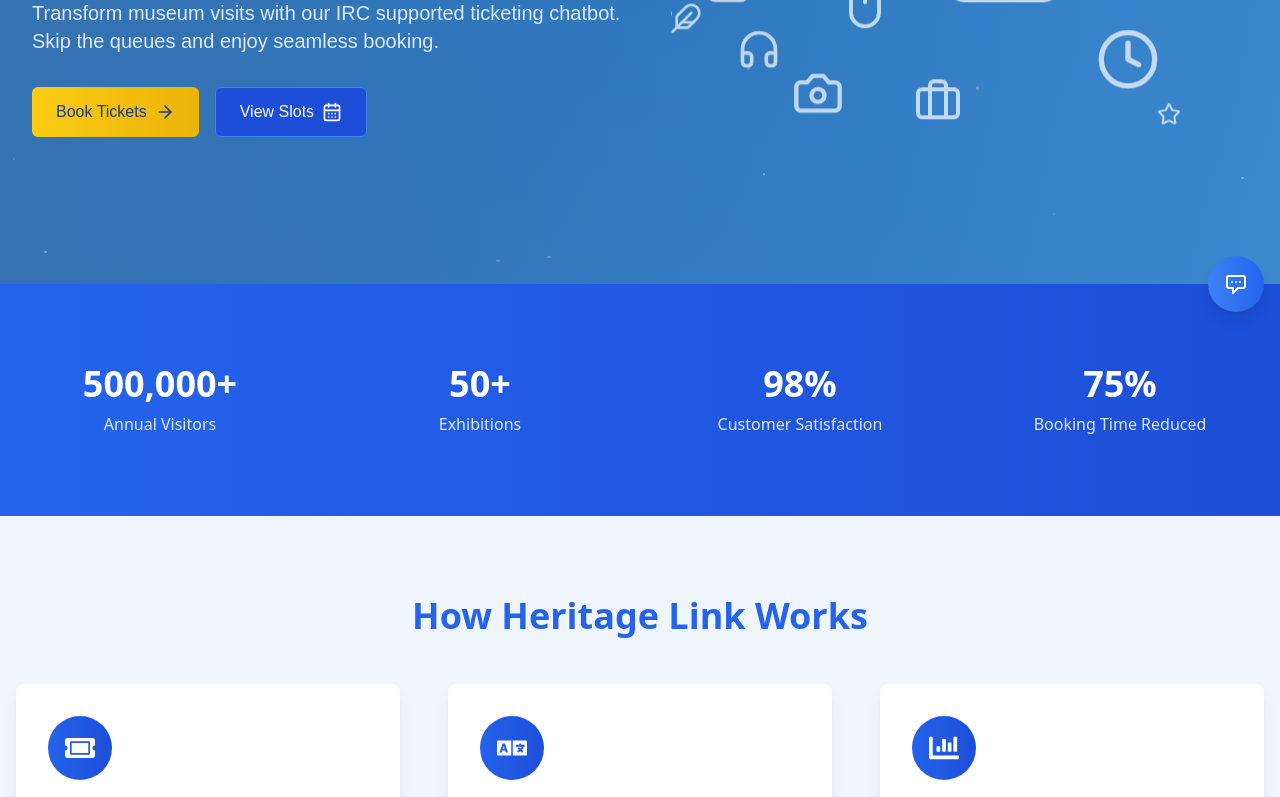
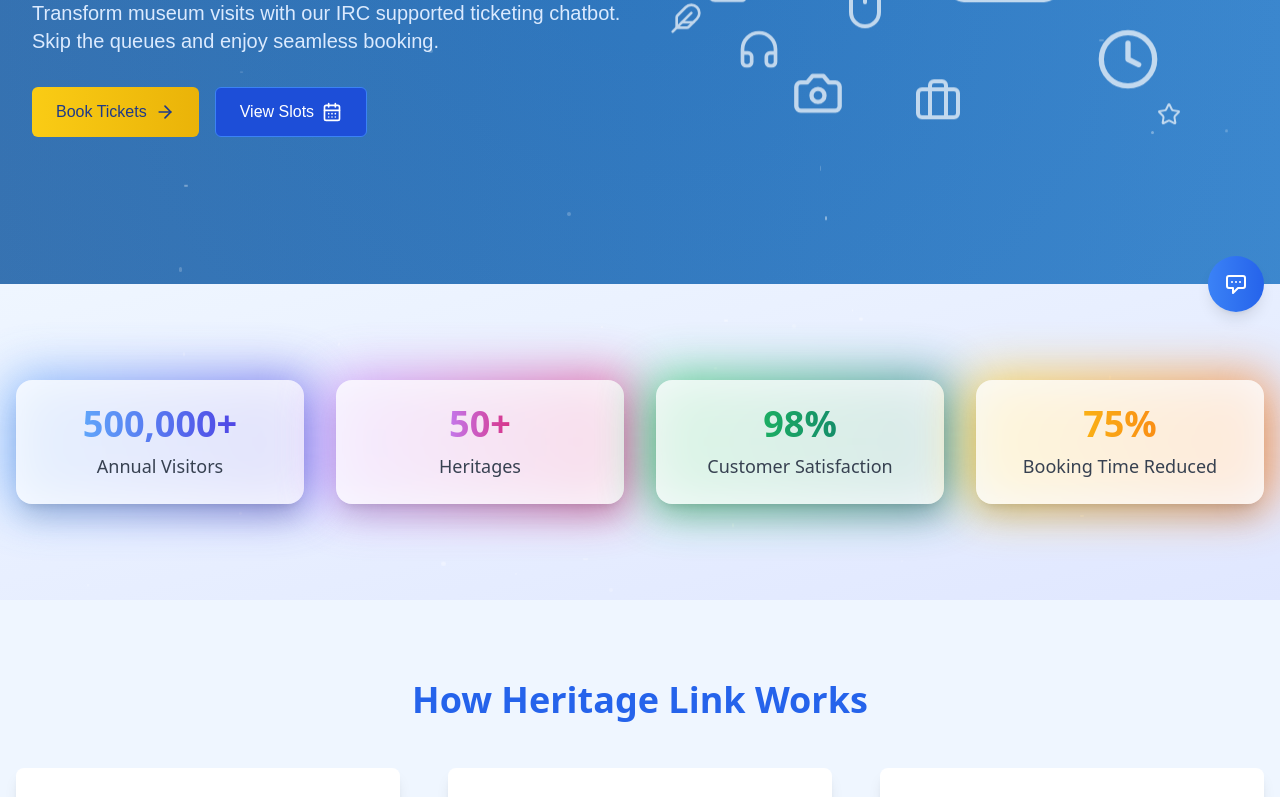
Before and after one commit to ayuxy027/HeritageLink, a React (Vite) app: page / in a window 1280 px wide. Shown: the part 472-1269 px from the top of the page. Built offline with nearby package versions, Linux system fonts and the light colour scheme.

Commit message:
Reworked on Stat cards

```diff
--- a/package.json
+++ b/package.json
@@ -16,6 +16,7 @@
     "react": "^18.3.1",
     "react-dom": "^18.3.1",
     "react-icons": "^5.3.0",
+    "react-intersection-observer": "^9.13.1",
     "react-simple-typewriter": "^5.0.1"
   },
   "devDependencies": {
--- a/src/components/home/StatsSection.jsx
+++ b/src/components/home/StatsSection.jsx
@@ -1,27 +1,123 @@
 import React from 'react';
+import { motion } from 'framer-motion';
+import { useInView } from 'react-intersection-observer';
 
 const StatsSection = () => {
+  const [ref, inView] = useInView({
+    triggerOnce: true,
+    threshold: 0.1,
+  });
+
   const stats = [
-    { label: "Annual Visitors", value: "500,000+" },
-    { label: "Exhibitions", value: "50+" },
-    { label: "Customer Satisfaction", value: "98%" },
-    { label: "Booking Time Reduced", value: "75%" },
+    { label: "Annual Visitors", value: 500000, suffix: "+", color: "from-blue-400 to-indigo-600" },
+    { label: "Heritages", value: 50, suffix: "+", color: "from-purple-400 to-pink-600" },
+    { label: "Customer Satisfaction", value: 98, suffix: "%", color: "from-green-500 to-teal-700" },
+    { label: "Booking Time Reduced", value: 75, suffix: "%", color: "from-yellow-400 to-orange-500" },
   ];
 
   return (
-    <section className="py-20 bg-gradient-to-r from-blue-600 to-blue-700">
-      <div className="container px-4 mx-auto">
-        <div className="grid grid-cols-2 gap-8 md:grid-cols-4">
+    <section ref={ref} className="relative py-24 overflow-hidden bg-gradient-to-br from-blue-50 to-indigo-100">
+      <ParticleBackground />
+      <div className="container relative z-10 px-4 mx-auto">
+        <motion.div
+          initial={{ opacity: 0, y: 20 }}
+          animate={inView ? { opacity: 1, y: 0 } : {}}
+          transition={{ duration: 0.8, ease: "easeOut" }}
+          className="grid grid-cols-1 gap-8 sm:grid-cols-2 lg:grid-cols-4"
+        >
           {stats.map((stat, index) => (
-            <div key={index} className="text-center">
-              <h2 className="mb-2 text-4xl font-bold text-white">{stat.value}</h2>
-              <p className="text-blue-100">{stat.label}</p>
-            </div>
+            <StatItem key={index} stat={stat} inView={inView} delay={index * 0.2} />
           ))}
-        </div>
+        </motion.div>
       </div>
     </section>
   );
 };
 
+const StatItem = ({ stat, inView, delay }) => {
+  return (
+    <motion.div
+      initial={{ opacity: 0, y: 20 }}
+      animate={inView ? { opacity: 1, y: 0 } : {}}
+      transition={{ duration: 0.8, delay, ease: "easeOut" }}
+      className="relative group"
+    >
+      <motion.div
+        className={`absolute inset-0 bg-gradient-to-r ${stat.color} rounded-2xl opacity-75 blur-xl group-hover:opacity-100 transition-opacity duration-300`}
+        animate={{ scale: [1, 1.05, 1] }}
+        transition={{ duration: 4, repeat: Infinity, repeatType: "reverse" }}
+      />
+      <motion.div
+        className="relative flex flex-col items-center justify-center h-full p-6 transition-all duration-300 bg-white shadow-xl bg-opacity-80 backdrop-blur-sm rounded-2xl hover:shadow-2xl"
+        whileHover={{ scale: 1.05 }}
+      >
+        <motion.div
+          initial={{ scale: 0 }}
+          animate={inView ? { scale: 1 } : {}}
+          transition={{ duration: 0.8, delay: delay + 0.2, ease: "easeOut" }}
+          className="text-center"
+        >
+          <motion.h2
+            className={`mb-2 text-4xl font-bold text-transparent bg-clip-text bg-gradient-to-r ${stat.color}`}
+            animate={{ opacity: [1, 0.8, 1] }}
+            transition={{ duration: 2, repeat: Infinity, repeatType: "reverse" }}
+          >
+            <CountUp end={stat.value} suffix={stat.suffix} duration={2} />
+          </motion.h2>
+          <p className="text-lg font-medium text-gray-700">{stat.label}</p>
+        </motion.div>
+      </motion.div>
+    </motion.div>
+  );
+};
+
+const CountUp = ({ end, suffix, duration }) => {
+  const [count, setCount] = React.useState(0);
+
+  React.useEffect(() => {
+    let startTimestamp;
+    const step = (timestamp) => {
+      if (!startTimestamp) startTimestamp = timestamp;
+      const progress = Math.min((timestamp - startTimestamp) / (duration * 1000), 1);
+      setCount(Math.floor(progress * end));
+      if (progress < 1) {
+        window.requestAnimationFrame(step);
+      }
+    };
+    window.requestAnimationFrame(step);
+  }, [end, duration]);
+
+  return (
+    <span>{count.toLocaleString()}{suffix}</span>
+  );
+};
+
+const ParticleBackground = () => {
+  return (
+    <div className="absolute inset-0 overflow-hidden pointer-events-none">
+      {[...Array(30)].map((_, i) => (
+        <motion.div
+          key={i}
+          className="absolute bg-white rounded-full opacity-20"
+          style={{
+            width: Math.random() * 4 + 1,
+            height: Math.random() * 4 + 1,
+            top: `${Math.random() * 100}%`,
+            left: `${Math.random() * 100}%`,
+          }}
+          animate={{
+            y: [0, -30, 0],
+            opacity: [0.2, 0.5, 0.2],
+          }}
+          transition={{
+            duration: Math.random() * 5 + 5,
+            repeat: Infinity,
+            ease: "easeInOut",
+          }}
+        />
+      ))}
+    </div>
+  );
+};
+
 export default StatsSection;
```
Also changed, not shown: 1 other file (tests, documents, lock files or other folders).
